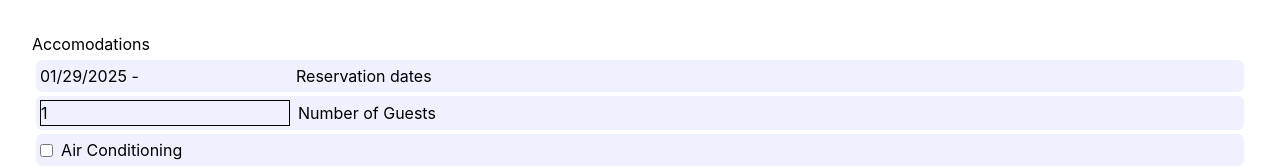
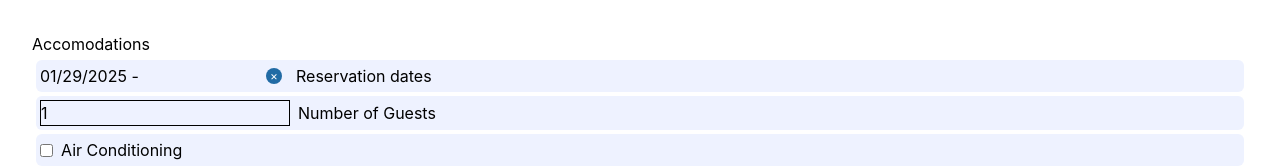
Before and after one commit to jasmingubeljic/accommodation-filtering, a React (Vite) app: page / in a window 1280 px wide. Shown: the top 166 px of the page. Built offline with nearby package versions, Linux system fonts and the light colour scheme; no server answers.

Commit message:
chore: pass datepicker range selector to filters obj

```diff
--- a/src/components/Filter/Filter.jsx
+++ b/src/components/Filter/Filter.jsx
@@ -1,4 +1,4 @@
-import { useState, useEffect } from 'react'
+import { useState } from "react";
 import DatePicker from "react-datepicker";
 
 import "react-datepicker/dist/react-datepicker.css";
@@ -6,16 +6,12 @@ import "react-datepicker/dist/react-datepicker.css";
 export default function Filters(props) {
   const [startDate, setStartDate] = useState(new Date());
   const [endDate, setEndDate] = useState(null);
+
   const onChange = (dates) => {
     const [start, end] = dates;
     setStartDate(start);
     setEndDate(end);
   };
-
-  useEffect( () => {
-    console.log(startDate, endDate)
-  })
-
 
   return (
     <>
@@ -23,11 +19,16 @@ export default function Filters(props) {
         <div className="flex gap-2 p-1 m-1 bg-indigo-50 rounded-md items-center content-start">
           <DatePicker
             selected={startDate}
-            onChange={onChange}
+            onChange={(event) => {
+              props.onFiltering(event);
+              onChange(event);
+            }}
             startDate={startDate}
             endDate={endDate}
             selectsRange
             minDate={new Date()}
+            isClearable
+            placeholderText="Select dates"
           />
           <label htmlFor="Capacity">Reservation dates</label>
         </div>
--- a/src/components/pages/AccomodationPage.jsx
+++ b/src/components/pages/AccomodationPage.jsx
@@ -5,7 +5,7 @@ import Filters from "../Filter/Filter";
 
 export default function AccomodationPage() {
   const [accomodations, setAccomodations] = useState([]);
-  const [filters, setFilters] = useState({})
+  const [filters, setFilters] = useState({});
   const [filteredAccomodations, setFilteredAccomodations] = useState([]);
 
   useEffect(() => {
@@ -18,72 +18,86 @@ export default function AccomodationPage() {
     );
   }, []);
 
-  useEffect( () => {
+  useEffect(() => {
+
+    // Filtering logic
     const fa = accomodations.filter((a) => {
-      let isAllTrue = []
-      if(filters.capacity) {
-        isAllTrue.push(filters.capacity <= a.capacity)
+      let isAllTrue = [];
+      if (filters.capacity) {
+        isAllTrue.push(filters.capacity <= a.capacity);
       }
-      if(filters.airConditioning) {
-        isAllTrue.push(a.amenities.airConditioning)
+      if (filters.airConditioning) {
+        isAllTrue.push(a.amenities.airConditioning);
       }
-      if(filters.parkingSpace) {
-        isAllTrue.push(a.amenities.airConditioning)
+      if (filters.parkingSpace) {
+        isAllTrue.push(a.amenities.airConditioning);
       }
-      if(filters.pets) {
-        isAllTrue.push(a.amenities.pets)
+      if (filters.pets) {
+        isAllTrue.push(a.amenities.pets);
       }
-      if(filters.pool) {
-        isAllTrue.push(a.amenities.pool)
+      if (filters.pool) {
+        isAllTrue.push(a.amenities.pool);
       }
-      if(filters.wifi) {
-        isAllTrue.push(a.amenities.wifi)
+      if (filters.wifi) {
+        isAllTrue.push(a.amenities.wifi);
       }
-      if(filters.tv) {
-        isAllTrue.push(a.amenities.tv)
+      if (filters.tv) {
+        isAllTrue.push(a.amenities.tv);
       }
-      return !isAllTrue.includes(false)
+      return !isAllTrue.includes(false);
     });
 
-    setFilteredAccomodations(fa)
+    setFilteredAccomodations(fa);
+    console.log("filters: ", filters);
+  }, [filters, accomodations]);
 
 
-  }, [filters, accomodations])
+  const onFilteringHandler = useCallback((event) => {
 
-  const onFilteringHandler = useCallback(
-    (event) => {
-      const name = event.target.name;
-
-      if(event.target.type == 'checkbox' && event.target.checked) {
-        setFilters(prevState => {
+    // handle range picker
+    if (!event.target) {
+      console.log('event: ', event)
+      if (event.length > 1) {
+        setFilters((prevState) => {
           return {
             ...prevState,
-          [name]: event.target.checked
+            selIntervalStart: event[0],
+            selIntervalEnd: event[1]
+          };
+        });
       }
-        })
-      } else {
-        setFilters(prevState => {
-          const obj = {...prevState}
-          delete obj[name]
-          return obj
-        })
+      return;
     }
 
-      if(event.target.type == 'number') {
-        setFilters(prevState => {
+    // handle remaining filters
+    const name = event.target.name;
+    console.log("event:   ", event);
+
+    if (event.target.type == "checkbox" && event.target.checked) {
+      setFilters((prevState) => {
         return {
           ...prevState,
-            [name]: +event.target.value
+          [name]: event.target.checked,
+        };
+      });
+    } else {
+      setFilters((prevState) => {
+        const obj = { ...prevState };
+        delete obj[name];
+        return obj;
+      });
     }
-        })
+
+    if (event.target.type == "number") {
+      setFilters((prevState) => {
+        return {
+          ...prevState,
+          [name]: +event.target.value,
+        };
+      });
     }
-    },
-    []
-  );
+  }, []);
 
-  // const includesData = (obj1, obj2) => {
-  //   return Object.keys(obj2).every(key => obj1[key] === obj2[key]);
-  // }
 
   return (
     <>
```
Lines whose indentation alone changed are shown as unchanged.
